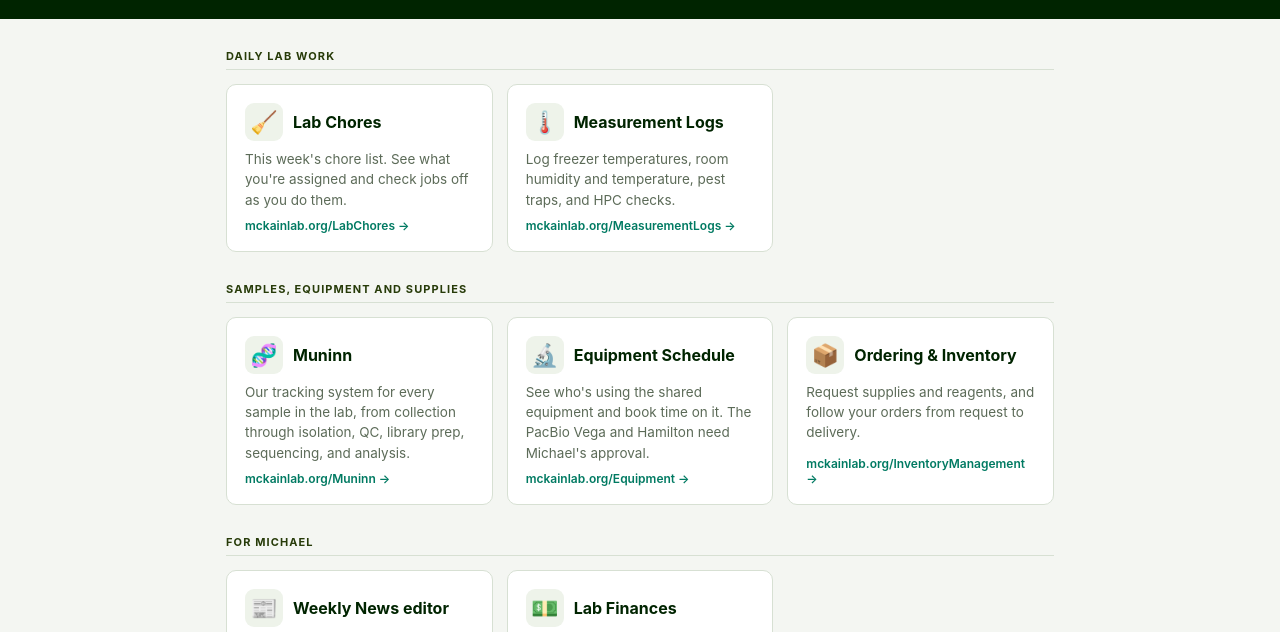
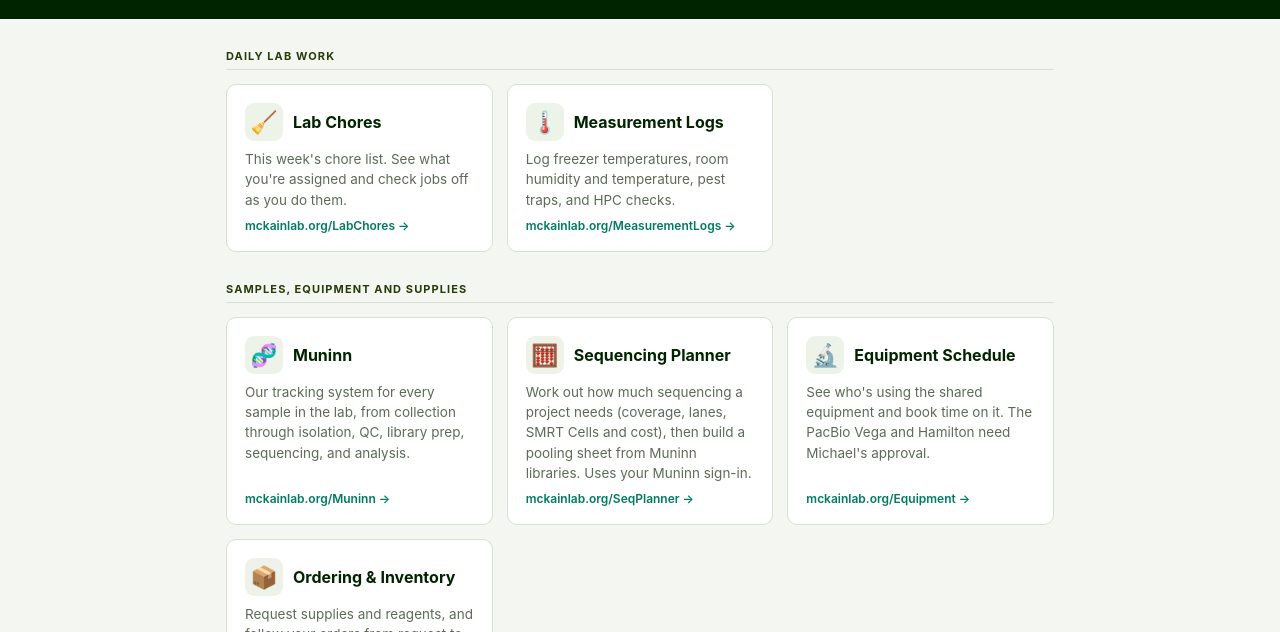
Before and after one commit to mrmckain/LabTools, a plain HTML site: page index.html in a window 1280 px wide. Shown: the part 103-735 px from the top of the page. Drawn offline with Linux system fonts and the light colour scheme.

Commit message:
Lab Tools: add Sequencing Planner card
Co-Authored-By: Claude Opus 5.5 <noreply@anthropic.com>

```diff
--- a/index.html
+++ b/index.html
@@ -71,6 +71,11 @@ footer { text-align: center; font-size: 12px; color: var(--muted); padding: 0 16
       <p class="desc">Our tracking system for every sample in the lab, from collection through isolation, QC, library prep, sequencing, and analysis.</p>
       <span class="url">mckainlab.org/Muninn →</span>
     </a>
+    <a class="card" href="https://mckainlab.org/SeqPlanner/">
+      <div class="top"><span class="icon">🧮</span><span class="name">Sequencing Planner</span></div>
+      <p class="desc">Work out how much sequencing a project needs (coverage, lanes, SMRT Cells and cost), then build a pooling sheet from Muninn libraries. Uses your Muninn sign-in.</p>
+      <span class="url">mckainlab.org/SeqPlanner →</span>
+    </a>
     <a class="card" href="https://mckainlab.org/Equipment/">
       <div class="top"><span class="icon">🔬</span><span class="name">Equipment Schedule</span></div>
       <p class="desc">See who's using the shared equipment and book time on it. The PacBio Vega and Hamilton need Michael's approval.</p>
```
